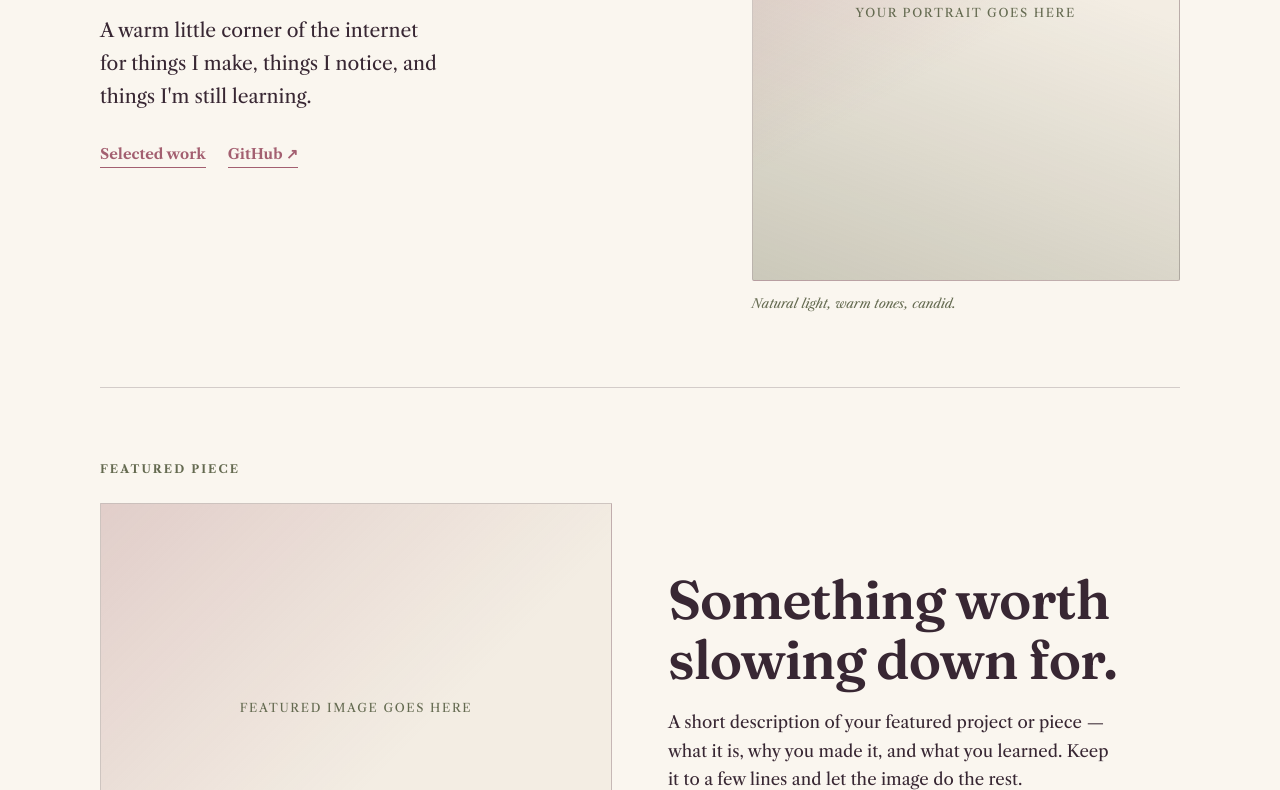
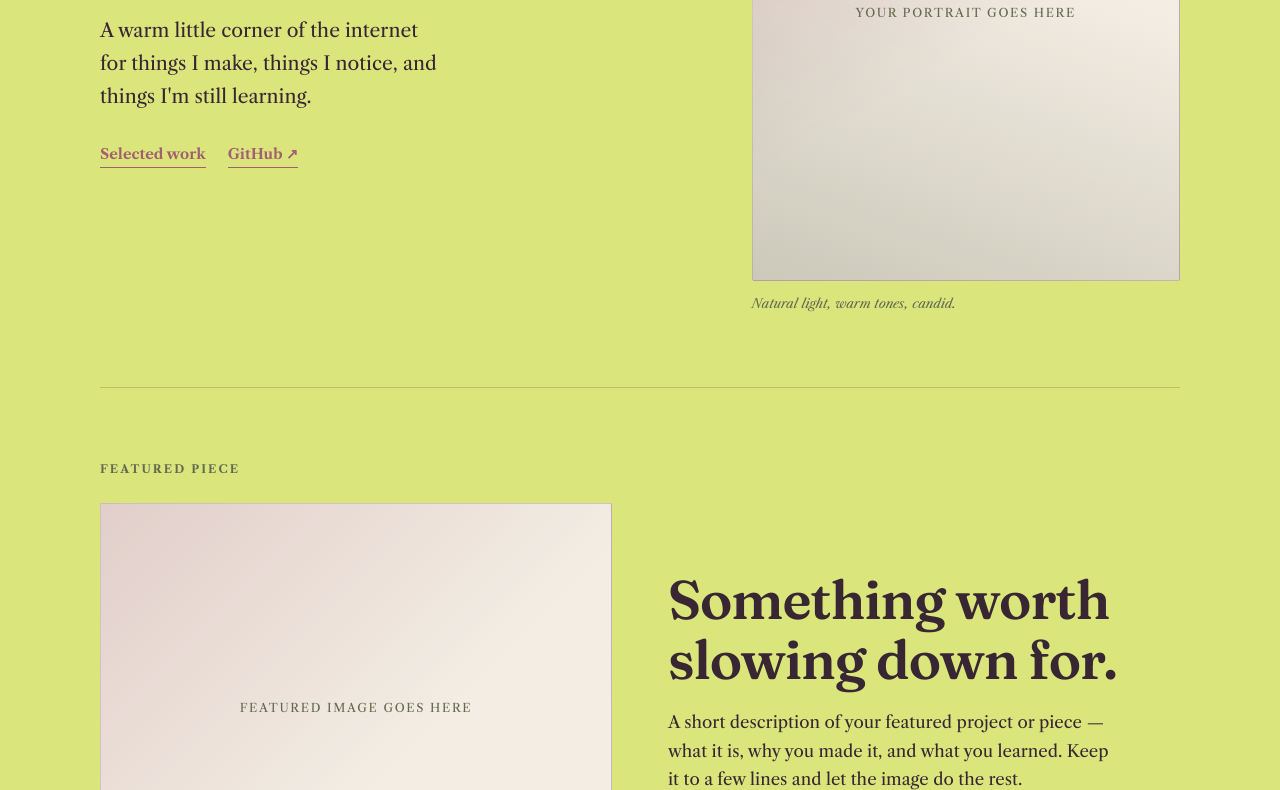
Before and after one commit to SierraD7-design/SierraD7-design.github.io, a plain HTML site: page index.html in a window 1280 px wide. Shown: the part 412-1202 px from the top of the page. Drawn offline with nearby package versions, Linux system fonts and the light colour scheme.

Commit message:
Switch backdrop to citron

```diff
--- a/index.html
+++ b/index.html
@@ -8,7 +8,7 @@
   <meta property="og:title" content="Sierra — Projects, photographs & notes">
   <meta property="og:description" content="A warm little corner of the internet for projects, photographs, and notes from the making.">
   <meta property="og:type" content="website">
-  <meta name="theme-color" content="#FAF6EF">
+  <meta name="theme-color" content="#DAE67C">
 
   <!-- Free stand-ins for Irvin (headings) and Adobe Caslon (body). Swap in licensed fonts later if you have them. -->
   <link rel="preconnect" href="https://fonts.googleapis.com">
@@ -18,7 +18,7 @@
   <style>
     :root {
       /* EDIT: the palette from your notes */
-      --ivory: #FAF6EF;
+      --ivory: #DAE67C;
       --plum: #382733;
       --rose: #A35F70;
       --olive: #646A50;
```
